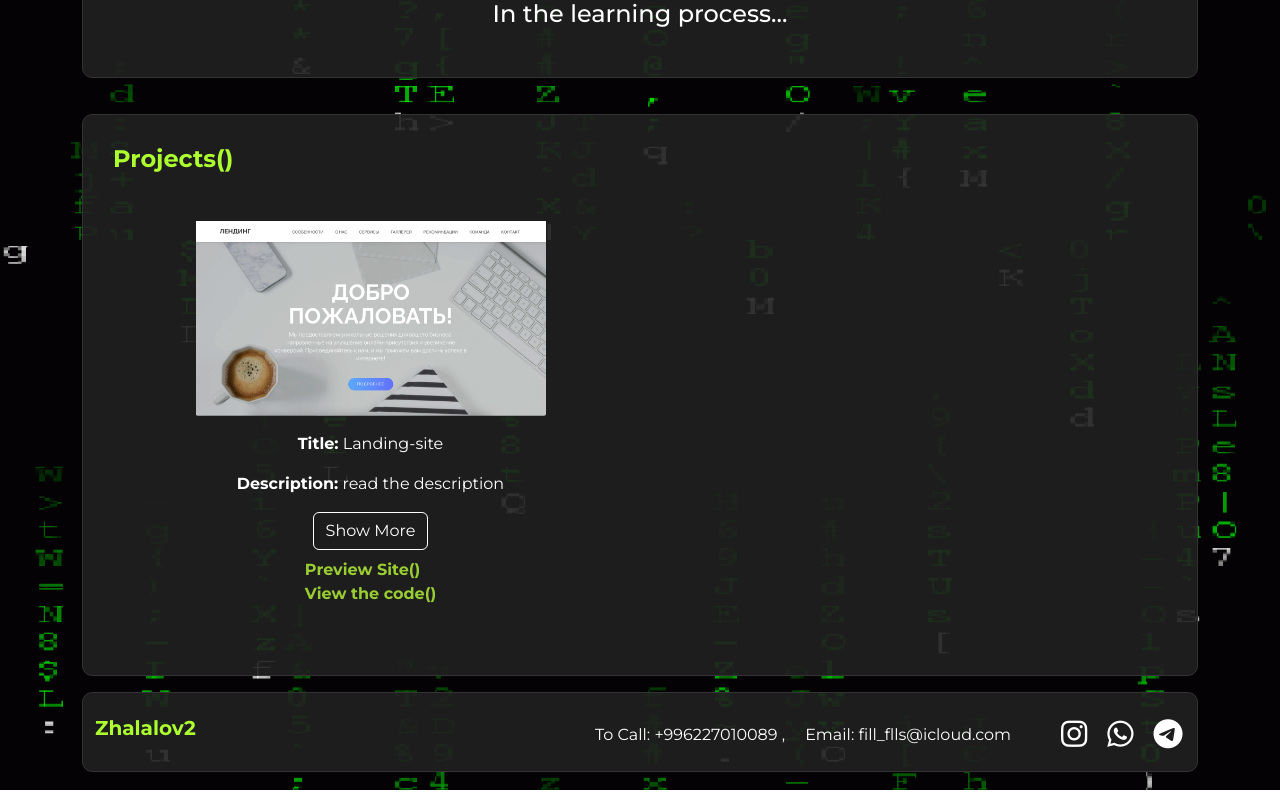
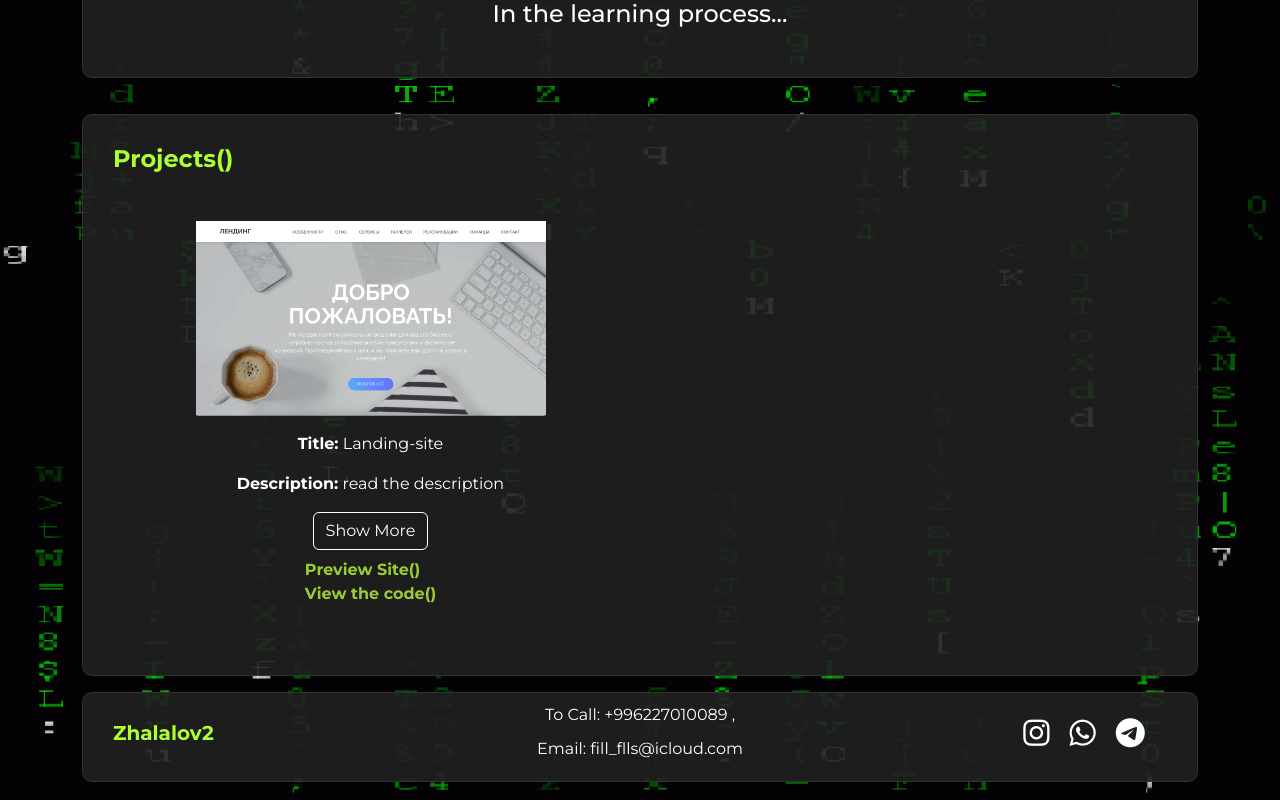
Before and after one commit to Zhalalov2-code/portfolio, a React (Create React App) app: page / in a window 1280 px wide. Shown: the part 1360-2160 px from the top of the page. Built offline with nearby package versions, Linux system fonts and the light colour scheme.

Commit message:
Обновлены компоненты и сделал адаптацию под мобилку

```diff
--- a/src/components/footer.jsx
+++ b/src/components/footer.jsx
@@ -1,18 +1,32 @@
-import '../css/footer.css'
+import '../css/footer.css';
 
-function Footer(){
-    return(
+function Footer() {
+    return (
         <div>
             <div className="container footer">
-                <p className='zhalalov'><b>Zhalalov2</b></p>
-                <a href="tel:+997227010089" className='mobnummer'>To Call: +996227010089 ,</a>
-                <a href="mailto:fill_flls@iclou.com" className='email'>Email: fill_flls@icloud.com</a>
-                <a href="https://www.instagram.com/zhalalov2" target="_blank" rel="noopener noreferrer"><i class="fa-brands fa-instagram insta"></i></a>
-                <a href="https://wa.me/+996227010089" target="_blank" rel="noopener noreferrer"><i class="fa-brands fa-whatsapp watsapp"></i></a>
-                <a href="https://t.me/+996227010089" target="_blank" rel="noopener noreferrer"><i class="fa-brands fa-telegram telegram"></i></a>
+                <div className="row">
+                    <div className="col-12 col-md-2">
+                        <p className="zhalalov"><b>Zhalalov2</b></p>
+                    </div>
+                    <div className="col-12 col-md-8 text-center">
+                        <a href="tel:+997227010089" className="mobnummer">To Call: +996227010089 ,</a>
+                        <a href="mailto:fill_flls@icloud.com" className="email">Email: fill_flls@icloud.com</a>
+                    </div>
+                    <div className="col-12 col-md-2 text-center">
+                        <a href="https://www.instagram.com/zhalalov2" target="_blank" rel="noopener noreferrer">
+                            <i className="fa-brands fa-instagram insta"></i>
+                        </a>
+                        <a href="https://wa.me/+996227010089" target="_blank" rel="noopener noreferrer">
+                            <i className="fa-brands fa-whatsapp watsapp"></i>
+                        </a>
+                        <a href="https://t.me/+996227010089" target="_blank" rel="noopener noreferrer">
+                            <i className="fa-brands fa-telegram telegram"></i>
+                        </a>
+                    </div>
+                </div>
             </div>
         </div>
-    )
+    );
 }
 
 export default Footer;
--- a/src/components/navbar.jsx
+++ b/src/components/navbar.jsx
@@ -47,18 +47,8 @@ function Navbar() {
                             <li className="nav-item">
                                 <LinkScroll smooth className="nav-link" to="#projects">Projects</LinkScroll>
                             </li>
-                            <li className="nav-item dropdown">
-                                <a className="nav-link dropdown-toggle" id="navbarDropdown" role="button" data-bs-toggle="dropdown" aria-expanded="false" href="#">
-                                    Contact
-                                </a>
-
-                                <ul className="dropdown-menu" aria-labelledby="navbarDropdown">
-                                    <li><a className="dropdown-item" href="https://www.linkedin.com/in/zalkarbek-zhalalov-4b0785341" target="_blank" rel="noopener noreferrer"><i className="fa-brands fa-linkedin"></i> LinkedIn</a></li>
-                                    <li><a className="dropdown-item" href="https://github.com/Zhalalov2-code" target="_blank" rel="noopener noreferrer"><i className="fa-brands fa-square-github"></i> GitHub</a></li>
-                                    <li><hr className="dropdown-divider" /></li>
-                                    <li><a className="dropdown-item" href="mailto:zikozhalalov3@gmail.com"><i className="fa-regular fa-envelope"></i> Email Me</a></li>
-                                </ul>
-                            </li>
+                            <a className="dropdown-item mt-2 linkedln" href="https://www.linkedin.com/in/zalkarbek-zhalalov-4b0785341" target="_blank" rel="noopener noreferrer"><i className="fa-brands fa-linkedin"></i> LinkedIn</a>
+                            <a className="dropdown-item mt-2 github" href="https://github.com/Zhalalov2-code" target="_blank" rel="noopener noreferrer"><i className="fa-brands fa-square-github"></i> GitHub</a>
                         </ul>
                     </div>
                 </div>
--- a/src/css/footer.css
+++ b/src/css/footer.css
@@ -1,61 +1,85 @@
 @import url('https://fonts.googleapis.com/css2?family=Montserrat:wght@100;200;300;400;500;600;700;800;900&display=swap');
 
-.footer{
+.footer {
     font-family: 'Montserrat', sans-serif;
     border: solid 1px black;
     border-radius: 10px;
-    height: 80px;
+    height: auto; /* Убираем фиксированную высоту */
     border: solid 1px #333;
-    background: #212121;
+    background: rgba(33, 33, 33, 0.9);
+    padding: 10px 0; /* Добавляем отступы сверху и снизу */
     color: white;
-    background: rgba(33, 33, 33, 0.9);
 }
 
-.footer a{
+.footer a {
     text-decoration: none;
     color: #ffffff;
     transition: color 0.3s ease, transform 0.3s ease;
 }
 
-.footer a:hover{
+.footer a:hover {
     color: #4CAF50;
     transform: scale(1.1);
 }
 
-.zhalalov{
+.zhalalov {
     font-size: 20px;
     color: greenyellow;
     position: relative;
-    top: 20px;
+    top: 15px;
+    left: 30px;
 }
 
-.mobnummer{
-    position: relative;
-    left: 500px;
-    top: -25px;
+.mobnummer, .email {
+    display: block;
+    margin-bottom: 10px; /* Добавим отступ снизу */
+    text-align: center;
 }
 
-.email{
+.insta, .watsapp, .telegram {
+    font-size: 30px;
+    margin: 0 10px; /* Добавим отступы между иконками */
     position: relative;
-    left: 520px;
-    top: -25px;
+    top: 15px;
+    right: 30px;
 }
 
-.insta{
-    font-size: 30px;
-    position: relative;
-    left: 570px;
-    top: -20px;
+/* Мобильная адаптация */
+@media (max-width: 768px) {
+    .footer {
+        padding: 10px; /* Уменьшаем отступы на мобильных */
+    }
+
+    .zhalalov {
+        font-size: 18px; /* Уменьшаем шрифт на мобильных */
+        text-align: center;
+        position: relative;
+        top: 0px;
+        left: 0px;
+    }
+
+    .mobnummer, .email {
+        font-size: 14px; /* Уменьшаем шрифт на мобильных */
+    }
+
+    .insta, .watsapp, .telegram {
+        font-size: 24px; /* Уменьшаем иконки на мобильных */
+        position: relative;
+        top: 0px;
+        left: 0px;
+    }
 }
-.watsapp{
-    font-size: 30px;
-    position: relative;
-    left: 590px;
-    top: -20px;
+
+@media (max-width: 576px) {
+    .zhalalov {
+        font-size: 16px; /* Еще меньше шрифт на самых маленьких экранах */
+    }
+
+    .mobnummer, .email {
+        font-size: 12px; /* Еще меньше шрифт на самых маленьких экранах */
+    }
+
+    .insta, .watsapp, .telegram {
+        font-size: 20px; /* Еще меньше иконки на самых маленьких экранах */
+    }
 }
-.telegram{
-    font-size: 30px;
-    position: relative;
-    left: 610px;
-    top: -20px;
-}
--- a/src/css/navbar.css
+++ b/src/css/navbar.css
@@ -54,6 +54,16 @@
     color: yellowgreen;
 }
 
+.linkedln{
+    position: relative;
+    left: 10px;
+}
+
+.github{
+    position: relative;
+    left: 20px;
+}
+
 @media (max-width: 768px) {
     .navbar .navbar-toggler {
         background: rgba(33, 33, 33, 0.9);
@@ -71,4 +81,14 @@
         font-size: 14px;
         background: rgba(33, 33, 33, 0.9);
     }
+
+    .linkedln{
+        position: relative;
+        left: -0px;
+    }
+
+    .github{
+        position: relative;
+        left: -0px;
+    }
 }
```
